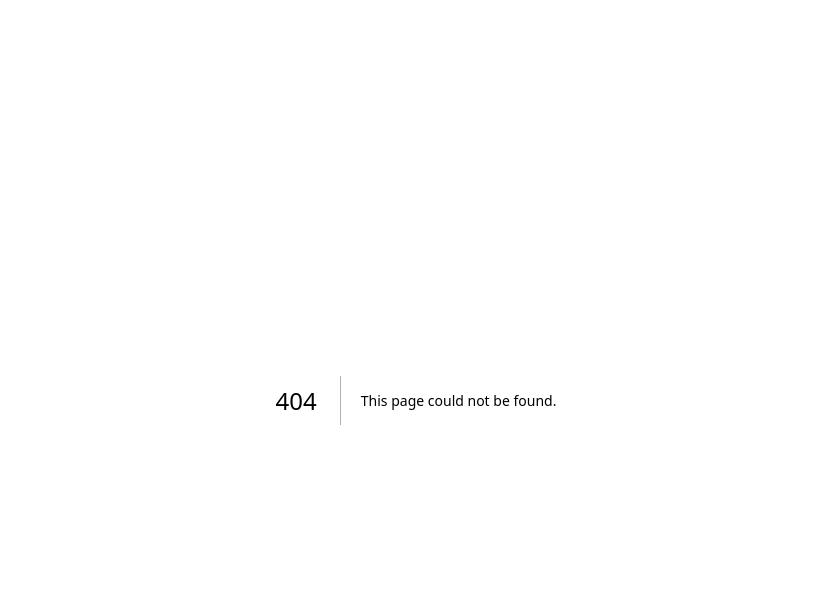
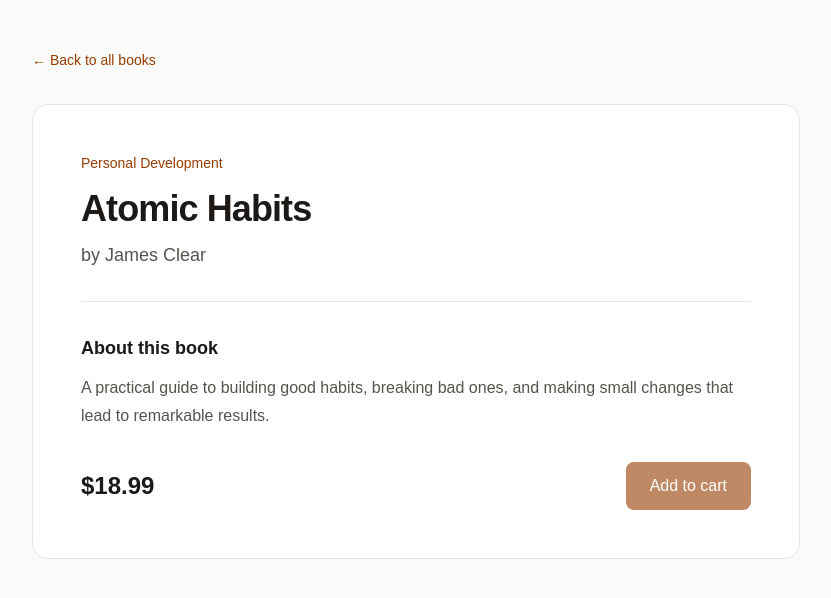
Before and after one commit to MattMaric/booknest, a Next.js app: page /books/atomic-habits in a window 1280 px wide. Before the commit this address had no page. Shown: the top 598 px of the page, without its empty margins (224-1055 px from the left). Built offline with nearby package versions, Linux system fonts and the light colour scheme.

Commit message:
Add dynamic book detail pages

```diff
--- /dev/null
+++ b/app/books/[id]/page.tsx
@@ -0,0 +1,96 @@
+
+import Link from "next/link";
+import { Suspense } from "react";
+import { notFound } from "next/navigation";
+import { books } from "../../lib/books";
+
+type BookDetailsPageProps = {
+  params: Promise<{ id: string }>;
+};
+
+export default function BookDetailsPage({
+  params,
+}: BookDetailsPageProps) {
+  return (
+    <Suspense
+      fallback={
+        <main className="min-h-screen bg-stone-50 px-6 py-12">
+          <div className="mx-auto max-w-3xl animate-pulse">
+            <div className="h-4 w-36 rounded bg-stone-200" />
+            <div className="mt-8 rounded-2xl border border-stone-200 bg-white p-8 sm:p-12">
+              <div className="h-4 w-32 rounded bg-stone-200" />
+              <div className="mt-4 h-10 w-3/4 rounded bg-stone-200" />
+              <div className="mt-4 h-5 w-1/2 rounded bg-stone-200" />
+              <div className="mt-10 h-24 rounded bg-stone-200" />
+            </div>
+          </div>
+        </main>
+      }
+    >
+      <BookDetailsContent params={params} />
+    </Suspense>
+  );
+}
+
+async function BookDetailsContent({
+  params,
+}: BookDetailsPageProps) {
+  const { id } = await params;
+  const book = books.find((book) => book.id === id);
+
+  if (!book) {
+    notFound();
+  }
+
+  return (
+    <main className="min-h-screen bg-stone-50 px-6 py-12 text-stone-900">
+      <div className="mx-auto max-w-3xl">
+        <Link
+          href="/books"
+          className="text-sm text-amber-800 hover:underline"
+        >
+          ← Back to all books
+        </Link>
+
+        <article className="mt-8 rounded-2xl border border-stone-200 bg-white p-8 sm:p-12">
+          <p className="text-sm font-medium text-amber-800">
+            {book.category}
+          </p>
+
+          <h1 className="mt-4 text-4xl font-bold tracking-tight">
+            {book.title}
+          </h1>
+
+          <p className="mt-3 text-lg text-stone-600">
+            by {book.author}
+          </p>
+
+          <div className="my-8 border-t border-stone-200" />
+
+          <h2 className="text-lg font-semibold">
+            About this book
+          </h2>
+
+          <p className="mt-3 leading-7 text-stone-600">
+            {book.description}
+          </p>
+
+          <div className="mt-8 flex flex-wrap items-center justify-between gap-4">
+            <p className="text-2xl font-bold">
+              ${book.price.toFixed(2)}
+            </p>
+
+            <button
+              type="button"
+              disabled
+              className="cursor-not-allowed rounded-lg bg-amber-800 px-6 py-3 font-medium text-white opacity-60"
+              title="Purchasing will be implemented later"
+            >
+              Add to cart
+            </button>
+          </div>
+        </article>
+      </div>
+    </main>
+  );
+}
```
